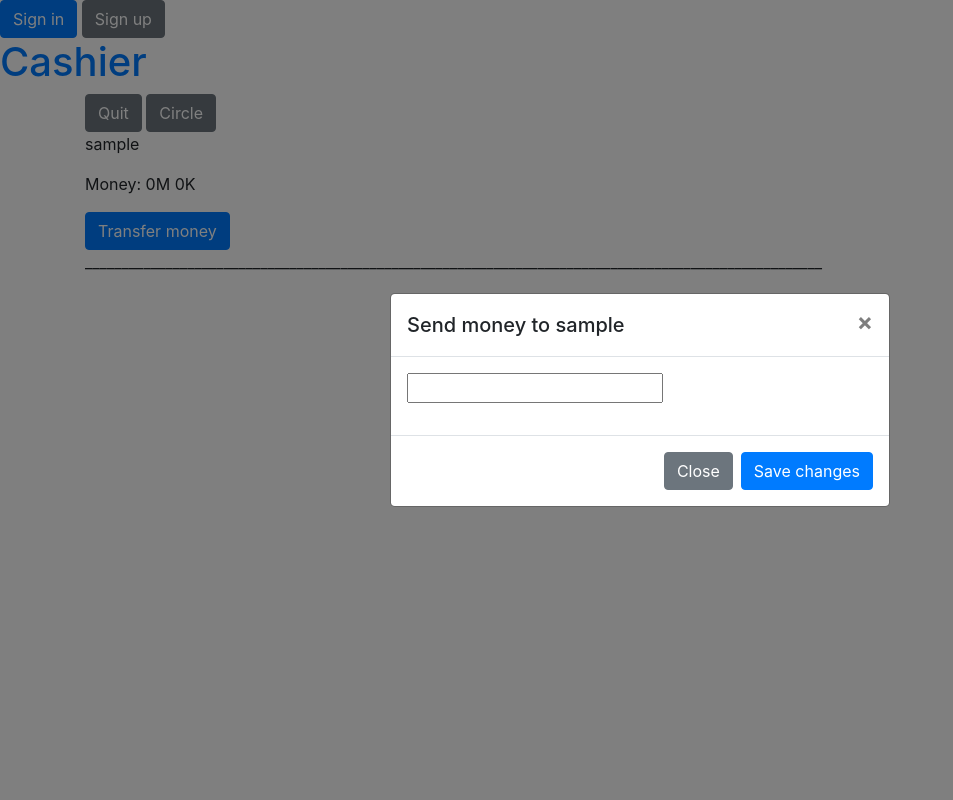
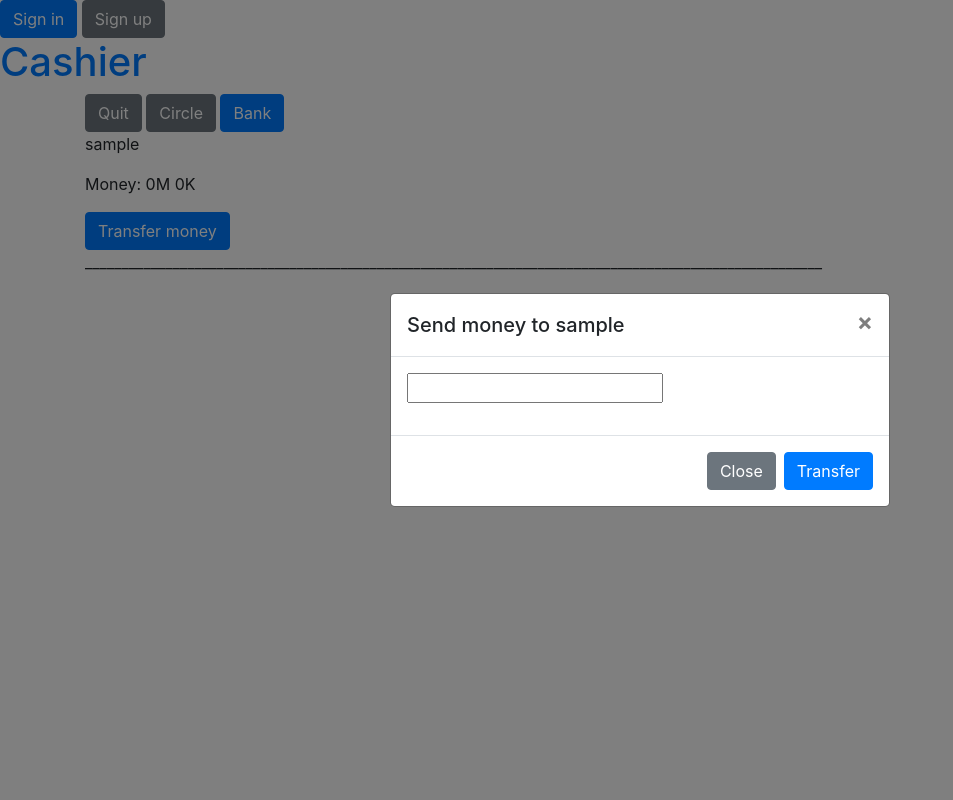
Before and after one commit to maximkz561/monopoly, a Django app: page /game/1 in a window 1280 px wide, after a click on "Transfer money". Shown: the whole page, without its empty margins (0-953 px from the left). Run offline with Django 3.2, Linux system fonts and the light colour scheme; tables that the repository leaves empty hold one stand-in row (values such as "Sample post"); some libraries are stand-ins or nearby versions.

Commit message:
bank added, superuser is able to del rooms, deleting rooms is allowed

```diff
--- a/base/models.py
+++ b/base/models.py
@@ -18,7 +18,7 @@ class Room(models.Model):
 
 
 class CustomUser(AbstractUser):
-    room = models.ForeignKey(Room, on_delete=models.PROTECT, null=True, blank=True)
+    room = models.ForeignKey(Room, on_delete=models.SET_NULL, null=True, blank=True)
     money = models.IntegerField(null=True, blank=True)
     ready = models.BooleanField(default=False)
 
--- a/base/templates/game.html
+++ b/base/templates/game.html
@@ -2,7 +2,10 @@
 {% block content %}
 
     <a href="{% url 'quit' %}" class="btn btn-secondary">Quit</a>
-    <a href="{% url 'increase' %}" class="btn btn-secondary">Circle</a>
+    <a href="{% url 'circle' %}" class="btn btn-secondary">Circle</a>
+    <button type="button" class="btn btn-primary" data-toggle="modal" data-target="#Bank">
+        Bank
+    </button>
 
     {% for user in users %}
         <div>
@@ -40,7 +43,7 @@
                     </div>
                     <div class="modal-footer">
                         <button type="button" class="btn btn-secondary" data-dismiss="modal">Close</button>
-                        <button type="submit" form="transfer_to_{{ user }}" class="btn btn-primary">Save changes
+                        <button type="submit" form="transfer_to_{{ user }}" class="btn btn-primary">Transfer
                         </button>
                     </div>
                 </div>
@@ -48,4 +51,31 @@
         </div>
 
     {% endfor %}
+
+
+    <!-- Modal window Bank -->
+    <div class="modal fade" id="Bank" tabindex="-1" role="dialog" aria-labelledby="Bank" aria-hidden="true">
+        <div class="modal-dialog" role="document">
+            <div class="modal-content">
+                <div class="modal-header">
+                    <h5 class="modal-title" id="Bank">Bank</h5>
+                    <button type="button" class="close" data-dismiss="modal" aria-label="Close">
+                        <span aria-hidden="true">&times;</span>
+                    </button>
+                </div>
+                <div class="modal-body">
+                    <form method="post" id="bank" action="{% url 'increase_money' %}" class="post-form">
+                        {% csrf_token %}
+                        {{ form.money }}
+                    </form>
+                </div>
+                <div class="modal-footer">
+                    <button type="button" class="btn btn-secondary" data-dismiss="modal">Close</button>
+                    <button type="submit" form="bank" class="btn btn-primary">Save changes</button>
+                </div>
+            </div>
+        </div>
+    </div>
+
+
 {% endblock %}
--- a/base/templates/lobby.html
+++ b/base/templates/lobby.html
@@ -18,7 +18,7 @@
                 <a href="{% url 'join_room' room_id=room.id %}" class="btn btn-secondary">Join</a>
             {% endif %}
 
-            {% if user == room.owner %}
+            {% if user == room.owner or user.is_superuser %}
                 <a href="{% url 'del_room' room_id=room.id %}" class="btn btn-dark">Delete</a>
             {% endif %}
         </div>
--- a/base/urls.py
+++ b/base/urls.py
@@ -14,6 +14,8 @@ urlpatterns = [
     path('room/<int:room_id>', views.render_room, name='room'),
     path('ready', views.ready, name='ready'),
     path('game/<int:room_id>', views.game, name='start_game'),
-    path('increase', views.increase, name='increase'),
-    path('transfer_money/<int:user_id>', views.transfer_money, name='transfer_money')
+    path('circle', views.circle, name='circle'),
+    path('transfer_money/<int:user_id>', views.transfer_money, name='transfer_money'),
+    path('increase_money', views.increase_money, name='increase_money'),
+    path('reduce_money', views.reduce_money, name='reduce_money'),
 ]
--- a/base/views.py
+++ b/base/views.py
@@ -76,7 +76,7 @@ def quit(request):
 def del_room(request, room_id):
     user = request.user
     room = get_object_or_404(Room, id=room_id)
-    if room.owner == user:
+    if room.owner == user or user.is_superuser:
         room.delete()
         return redirect('lobby')
     else:
@@ -103,8 +103,10 @@ def ready(request):
     user = request.user
     if user.ready:
         user.ready = False
+        user.money = None
     else:
         user.ready = True
+        user.money = user.room.start_money
     user.save()
     room = user.room
     users = CustomUser.objects.filter(room_id=room.id, ready=True)
@@ -118,18 +120,14 @@ def ready(request):
 def game(request, room_id):
     room = get_object_or_404(Room, id=room_id)
     users = CustomUser.objects.filter(room=room).order_by('pk')
-    for user in users:
-        user.money = user.room.start_money
-        user.save()
     form = MoneyForm()
     return render(request, 'game.html', {'room': room, 'users': users, 'request_user': request.user, 'form': form})
 
 
-def increase(request):
+def circle(request):
     user = request.user
     room = user.room
     user.increase(room.circle_money)
-    user.save()
     return redirect(f'game/{room.id}')
 
 
@@ -142,3 +140,17 @@ def transfer_money(request, user_id):
     recipient.save()
     room = user.room
     return redirect(f'../game/{room.id}')
+
+
+def increase_money(request):
+    user = request.user
+    money = int(request.POST.get('money'))
+    user.increase(money)
+    return redirect(f'../game/{user.room.id}')
+
+
+def reduce_money(request):
+    user = request.user
+    money = int(request.POST.get('money'))
+    user.reduce(money)
+    return redirect(f'../game/{user.room.id}')
```
